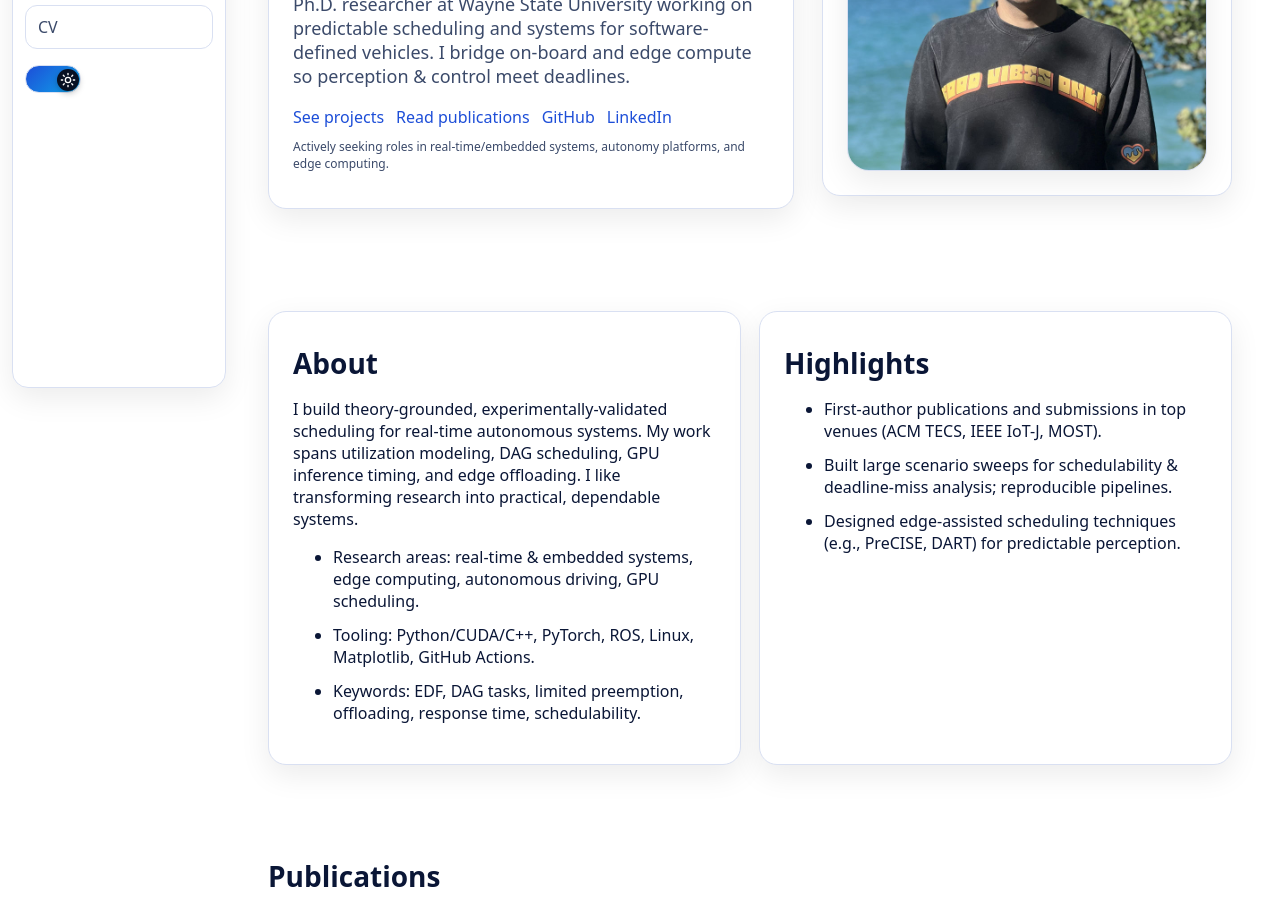
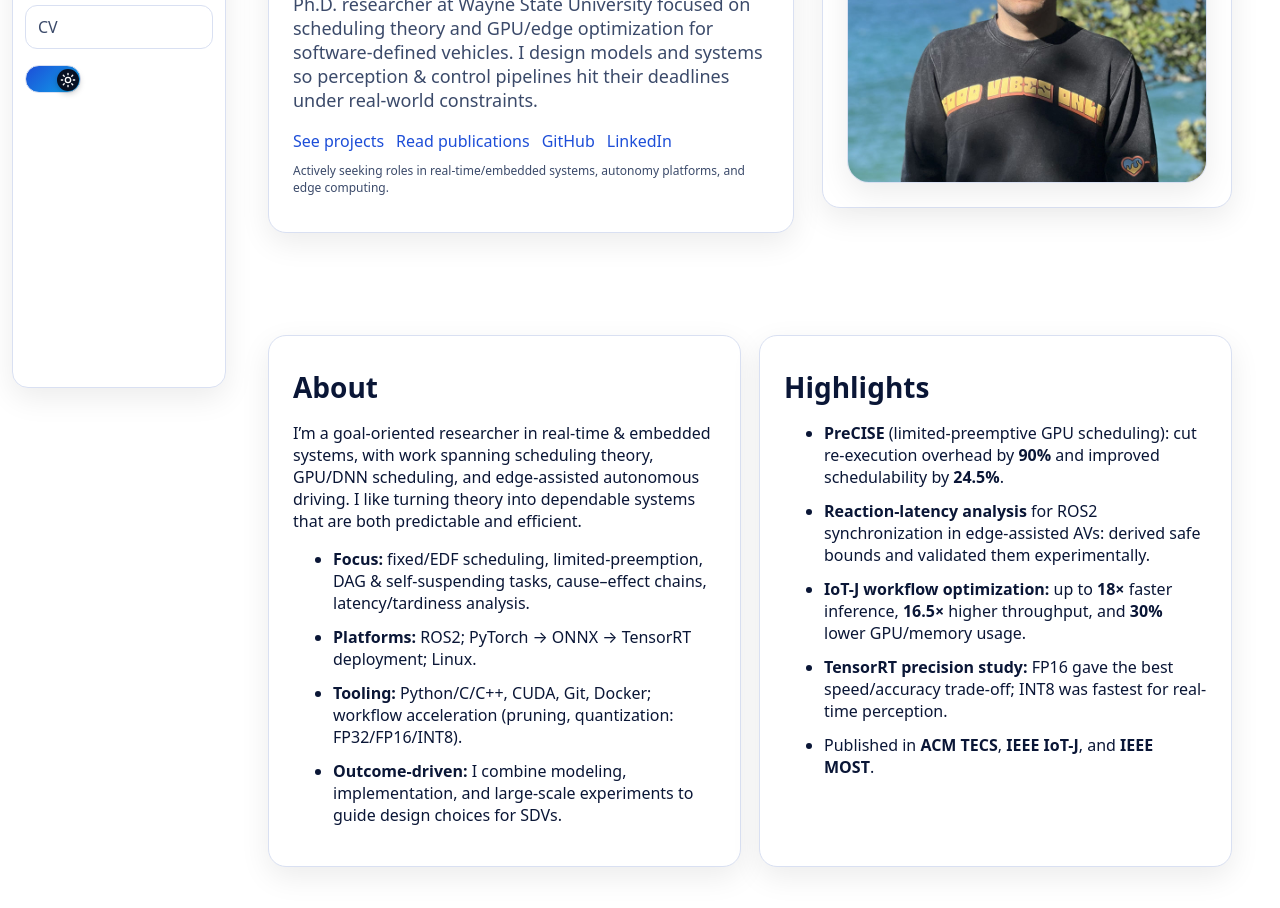
Before and after one commit to RezaJafarpour1/RezaJafarpour1.github.io, a plain HTML site: page index.html in a window 1280 px wide. Shown: the part 392-1300 px from the top of the page. Drawn offline with Linux system fonts and the light colour scheme.

Commit message:
Update index.html

```diff
--- a/index.html
+++ b/index.html
@@ -192,15 +192,21 @@
   <div class="container grid">
     <div class="card">
       <div class="kicker">Real-Time & Embedded Systems • Edge-Assisted Autonomous Driving</div>
-          <h1>Hi, I’m Reza — I design dependable timing for autonomy.</h1>
-          <p class="lead">Ph.D. researcher at Wayne State University working on predictable scheduling and systems for software-defined vehicles. I bridge on-board and edge compute so perception & control meet deadlines.</p>
+      <h1>Hi, I’m Reza — I make autonomy predictable and fast.</h1>
+      <p class="lead">
+        Ph.D. researcher at Wayne State University focused on scheduling theory and GPU/edge optimization
+        for software-defined vehicles. I design models and systems so perception & control pipelines hit
+        their deadlines under real-world constraints.
+      </p>
       <div class="actions">
         <a class="btn primary" href="#projects">See projects</a>
         <a class="btn" href="#publications">Read publications</a>
         <a class="btn" href="https://github.com/RezaJafarpour1" target="_blank" rel="noopener">GitHub</a>
         <a class="btn" href="https://www.linkedin.com/in/reza-jafarpourmarzouni-3471b3277/" target="_blank" rel="noopener">LinkedIn</a>
       </div>
-          <p class="small" style="margin-top:10px">Actively seeking roles in real-time/embedded systems, autonomy platforms, and edge computing.</p>
+      <p class="small" style="margin-top:10px">
+        Actively seeking roles in real-time/embedded systems, autonomy platforms, and edge computing.
+      </p>
     </div>
 
         <!-- Headshot -->
@@ -217,21 +223,31 @@
 
 <section id="about">
   <div class="container two-col">
+    <!-- About -->
     <div class="card">
       <h2>About</h2>
-          <p>I build theory-grounded, experimentally-validated scheduling for real-time autonomous systems. My work spans utilization modeling, DAG scheduling, GPU inference timing, and edge offloading. I like transforming research into practical, dependable systems.</p>
+      <p>
+        I’m a goal-oriented researcher in real-time & embedded systems, with work spanning scheduling theory,
+        GPU/DNN scheduling, and edge-assisted autonomous driving. I like turning theory into dependable systems
+        that are both predictable and efficient.
+      </p>
       <ul class="list">
-            <li>Research areas: real-time & embedded systems, edge computing, autonomous driving, GPU scheduling.</li>
-            <li>Tooling: Python/CUDA/C++, PyTorch, ROS, Linux, Matplotlib, GitHub Actions.</li>
-            <li>Keywords: EDF, DAG tasks, limited preemption, offloading, response time, schedulability.</li>
+        <li><strong>Focus:</strong> fixed/EDF scheduling, limited-preemption, DAG & self-suspending tasks, cause–effect chains, latency/tardiness analysis.</li>
+        <li><strong>Platforms:</strong> ROS2; PyTorch → ONNX → TensorRT deployment; Linux.</li>
+        <li><strong>Tooling:</strong> Python/C/C++, CUDA, Git, Docker; workflow acceleration (pruning, quantization: FP32/FP16/INT8).</li>
+        <li><strong>Outcome-driven:</strong> I combine modeling, implementation, and large-scale experiments to guide design choices for SDVs.</li>
       </ul>
     </div>
+
+    <!-- Highlights -->
     <div class="card">
       <h2>Highlights</h2>
       <ul class="list">
-            <li>First-author publications and submissions in top venues (ACM TECS, IEEE IoT-J, MOST).</li>
-            <li>Built large scenario sweeps for schedulability & deadline-miss analysis; reproducible pipelines.</li>
-            <li>Designed edge-assisted scheduling techniques (e.g., PreCISE, DART) for predictable perception.</li>
+        <li><strong>PreCISE</strong> (limited-preemptive GPU scheduling): cut re-execution overhead by <strong>90%</strong> and improved schedulability by <strong>24.5%</strong>.</li>
+        <li><strong>Reaction-latency analysis</strong> for ROS2 synchronization in edge-assisted AVs: derived safe bounds and validated them experimentally.</li>
+        <li><strong>IoT-J workflow optimization:</strong> up to <strong>18×</strong> faster inference, <strong>16.5×</strong> higher throughput, and <strong>30%</strong> lower GPU/memory usage.</li>
+        <li><strong>TensorRT precision study:</strong> FP16 gave the best speed/accuracy trade-off; INT8 was fastest for real-time perception.</li>
+        <li>Published in <strong>ACM TECS</strong>, <strong>IEEE IoT-J</strong>, and <strong>IEEE MOST</strong>.</li>
       </ul>
     </div>
   </div>
```
Lines whose indentation alone changed are shown as unchanged.
